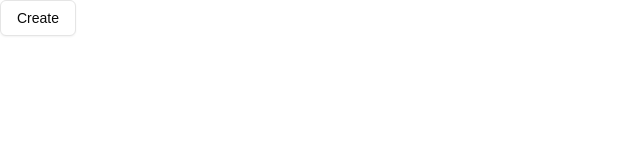
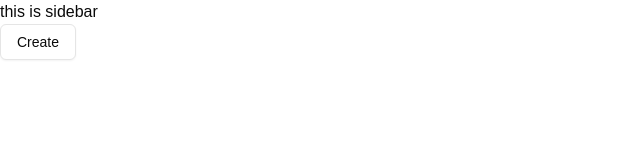
Before and after one commit to thejawadali/tassk, a Next.js app: page / in a window 1280 px wide. Shown: the top 160 px of the page, without its empty margins (0-640 px from the left). Built offline with nearby package versions, Linux system fonts and the light colour scheme.

Commit message:
installed clerk

```diff
--- a/package.json
+++ b/package.json
@@ -9,6 +9,7 @@
     "lint": "next lint"
   },
   "dependencies": {
+    "@clerk/nextjs": "^5.6.3",
     "@radix-ui/react-dialog": "^1.1.1",
     "@radix-ui/react-icons": "^1.3.0",
     "@radix-ui/react-label": "^2.1.0",
--- a/src/app/layout.tsx
+++ b/src/app/layout.tsx
@@ -1,7 +1,9 @@
 import type { Metadata } from "next";
+import { ClerkProvider } from "@clerk/nextjs";
 import { ThemeProvider } from "@/components/theme-provider";
 import localFont from "next/font/local";
 import "./globals.css";
+import Sidebar from "../components/Sidebar";
 
 const geistSans = localFont({
   src: "./fonts/GeistVF.woff",
@@ -25,6 +27,7 @@
   children: React.ReactNode;
 }>) {
   return (
+    <ClerkProvider>
       <html lang="en">
         <body
           className={`${geistSans.variable} ${geistMono.variable} antialiased`}
@@ -35,9 +38,11 @@
             enableSystem
             disableTransitionOnChange
           >
-          {children}
+            <Sidebar />
+            <div className="w-full">{children}</div>
           </ThemeProvider>
         </body>
       </html>
+    </ClerkProvider>
   );
 }
--- /dev/null
+++ b/src/components/Sidebar.tsx
@@ -0,0 +1,8 @@
+"use client";
+
+
+export default function Sidebar() {
+  return (
+    <div>this is sidebar</div>
+  )
+}
```
Also changed, not shown: src/middleware.ts (added, +12 -0 lines), 1 other file (tests, documents, lock files or other folders). Lines whose indentation alone changed are shown as unchanged.
